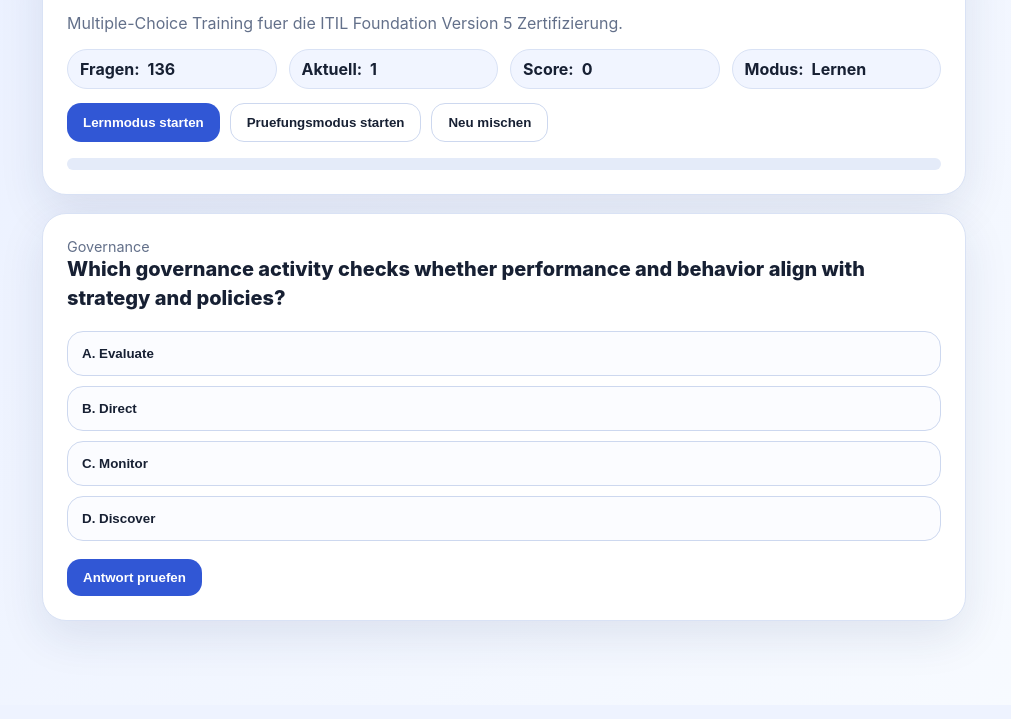
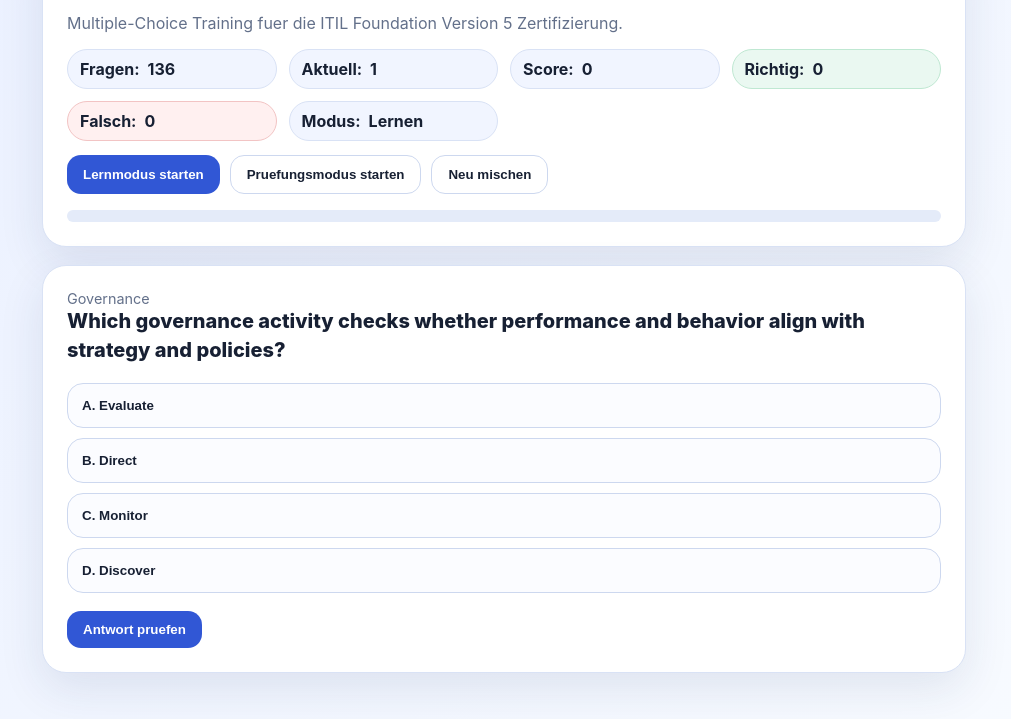
Before and after one commit to AntonTryNotToVibeCode/ITIL5_Lernapp, a website built with Vite: page index.html in a window 1280 px wide. Both pictures are taken after a click on the button "Lernmodus starten". Shown: the part 95-814 px from the top of the page, without its empty margins (136-1147 px from the left). Built offline with nearby package versions, Linux system fonts and the light colour scheme.

Commit message:
Add correct and wrong answer counters

```diff
--- a/index.html
+++ b/index.html
@@ -19,6 +19,8 @@
           <span class="pill">Fragen: <strong id="total">0</strong></span>
           <span class="pill">Aktuell: <strong id="current">0</strong></span>
           <span class="pill">Score: <strong id="score">0</strong></span>
+          <span class="pill success">Richtig: <strong id="correct">0</strong></span>
+          <span class="pill danger">Falsch: <strong id="wrong">0</strong></span>
           <span class="pill">Modus: <strong id="modeLabel">Lernen</strong></span>
         </div>
 
--- a/src/main.ts
+++ b/src/main.ts
@@ -15,6 +15,8 @@
   total: getElement('total', HTMLElement),
   current: getElement('current', HTMLElement),
   score: getElement('score', HTMLElement),
+  correct: getElement('correct', HTMLElement),
+  wrong: getElement('wrong', HTMLElement),
   modeLabel: getElement('modeLabel', HTMLElement),
   topic: getElement('topic', HTMLElement),
   question: getElement('question', HTMLElement),
--- a/src/quiz-app.ts
+++ b/src/quiz-app.ts
@@ -7,6 +7,8 @@
   total: HTMLElement;
   current: HTMLElement;
   score: HTMLElement;
+  correct: HTMLElement;
+  wrong: HTMLElement;
   modeLabel: HTMLElement;
   topic: HTMLElement;
   question: HTMLElement;
@@ -24,6 +26,7 @@
   deck: Question[];
   index: number;
   score: number;
+  wrongAnswers: number;
   selectedAnswerIndex: number | null;
   isChecked: boolean;
   mode: QuizMode;
@@ -37,6 +40,7 @@
     deck: [],
     index: 0,
     score: 0,
+    wrongAnswers: 0,
     selectedAnswerIndex: null,
     isChecked: false,
     mode: 'learn',
@@ -60,6 +64,7 @@
       deck: shuffle(QUESTIONS).slice(0, questionLimit),
       index: 0,
       score: 0,
+      wrongAnswers: 0,
       selectedAnswerIndex: null,
       isChecked: false,
       mode,
@@ -75,6 +80,7 @@
     this.elements.total.textContent = String(this.state.deck.length || QUESTIONS.length);
     this.elements.current.textContent = String(this.state.deck.length ? this.state.index + 1 : 0);
     this.elements.score.textContent = String(this.state.score);
+    this.updateAnswerStats();
     this.elements.bar.style.width = this.getProgressWidth();
     this.elements.feedback.classList.add('hidden');
     this.elements.checkButton.classList.toggle('hidden', question === undefined);
@@ -134,10 +140,12 @@
 
     if (isCorrect) {
       this.state.score += 1;
+    } else {
+      this.state.wrongAnswers += 1;
     }
 
     this.renderAnswerResult(question);
-    this.elements.score.textContent = String(this.state.score);
+    this.updateAnswerStats();
 
     if (this.state.mode === 'learn') {
       this.elements.feedback.textContent = `${isCorrect ? 'Richtig.' : 'Falsch.'} ${question.explanation}`;
@@ -193,6 +201,12 @@
     });
   }
 
+  private updateAnswerStats(): void {
+    this.elements.score.textContent = String(this.state.score);
+    this.elements.correct.textContent = String(this.state.score);
+    this.elements.wrong.textContent = String(this.state.wrongAnswers);
+  }
+
   private getResultText(): string {
     if (this.state.mode === 'exam') {
       const result = this.state.score >= EXAM_PASSING_SCORE ? 'Bestanden' : 'Noch nicht bestanden';
--- a/src/styles.css
+++ b/src/styles.css
@@ -54,6 +54,16 @@
   border-radius: 999px;
   padding: 9px 12px;
   font-weight: 650;
+}
+
+.pill.success {
+  background: #eaf8f1;
+  border-color: #bfe8d2;
+}
+
+.pill.danger {
+  background: #fff0f0;
+  border-color: #f2c4c4;
 }
 
 .row {
```
